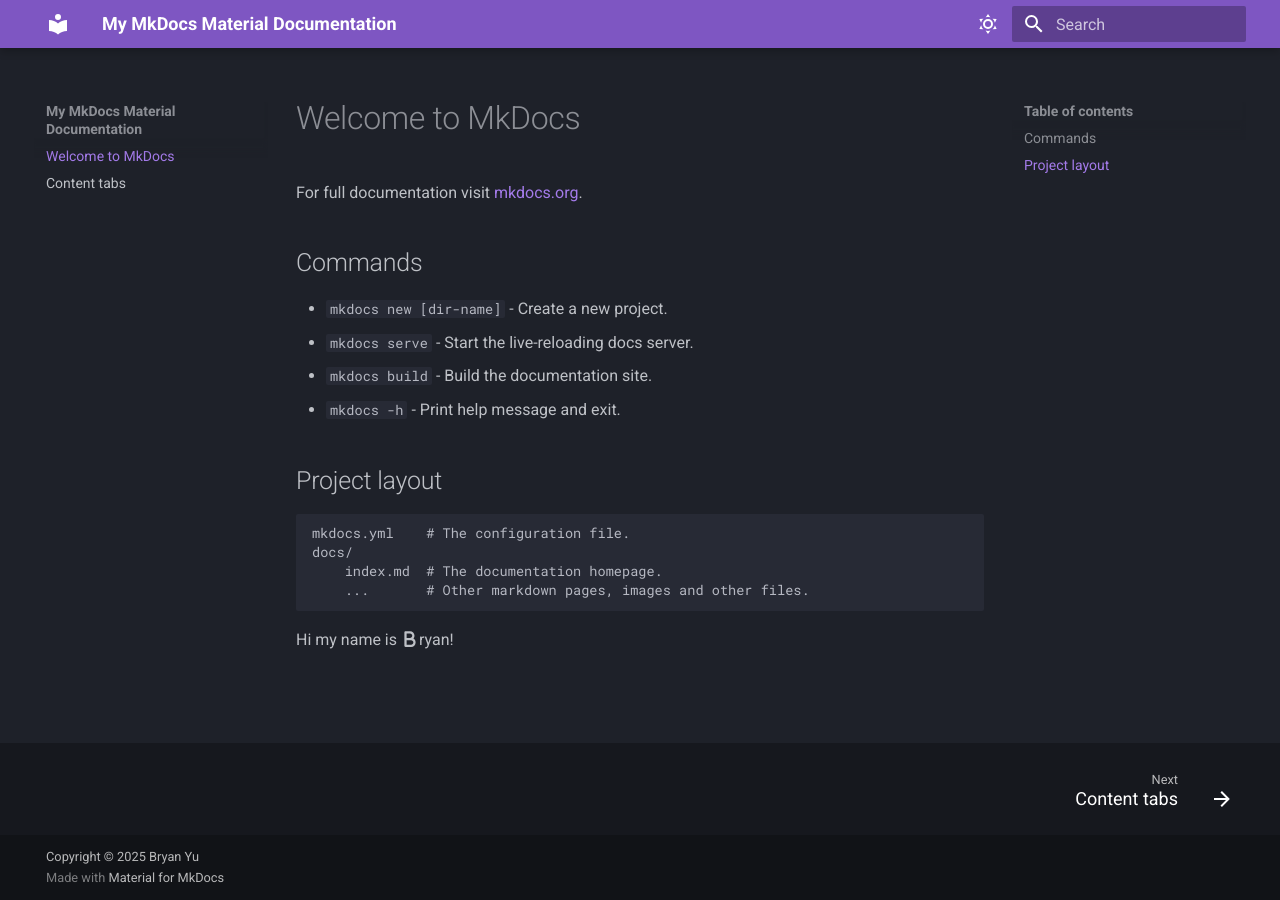
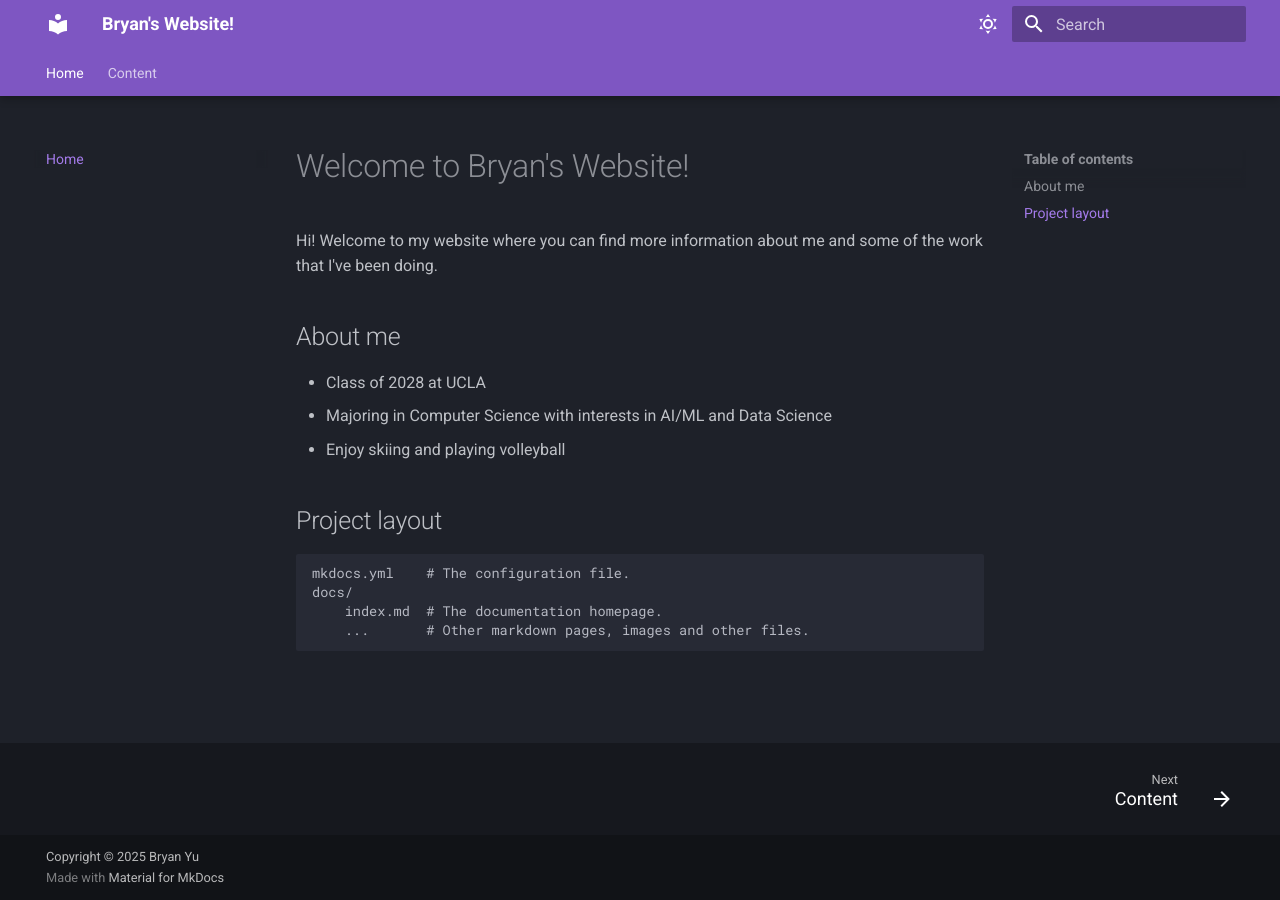
Before and after one commit to lelinyu/personal, an MkDocs documentation site: the page built from docs/index.md, in a window 1280 px wide. Built offline with MkDocs 1.6.1 and Material for MkDocs 9.7.7, drawn with Linux system fonts in a browser that asks for light colours.

Commit message:
About me

```diff
--- a/docs/index.md
+++ b/docs/index.md
@@ -1,13 +1,12 @@
-# Welcome to MkDocs
+# Welcome to Bryan's Website!
 
-For full documentation visit [mkdocs.org](https://www.mkdocs.org).
+Hi! Welcome to my website where you can find more information about me and some of the work that I've been doing.
 
-## Commands
+## About me
 
-* `mkdocs new [dir-name]` - Create a new project.
-* `mkdocs serve` - Start the live-reloading docs server.
-* `mkdocs build` - Build the documentation site.
-* `mkdocs -h` - Print help message and exit.
+* Class of 2028 at UCLA
+* Majoring in Computer Science with interests in AI/ML and Data Science
+* Enjoy skiing and playing volleyball
 
 ## Project layout
 
@@ -15,5 +14,3 @@
     docs/
         index.md  # The documentation homepage.
         ...       # Other markdown pages, images and other files.
-
-Hi my name is :fontawesome-solid-b:ryan!
--- a/mkdocs.yml
+++ b/mkdocs.yml
@@ -1,4 +1,4 @@
-site_name: My MkDocs Material Documentation
+site_name: Bryan's Website!
 site_url: https://sitename.example
 theme:
   name: material
@@ -7,6 +7,8 @@
     code: Roboto Mono
   features:
     - navigation.footer
+    - navigation.tabs
+    - navigation.tabs.sticky
   palette:
     # Dark Mode
     - scheme: slate
@@ -24,6 +26,10 @@
       primary: deep purple
       accent: light blue
 
+nav:
+  - Home: index.md
+  - Content: content-tabs.md
+
 markdown_extensions:
   - attr_list
   - pymdownx.emoji:
```
